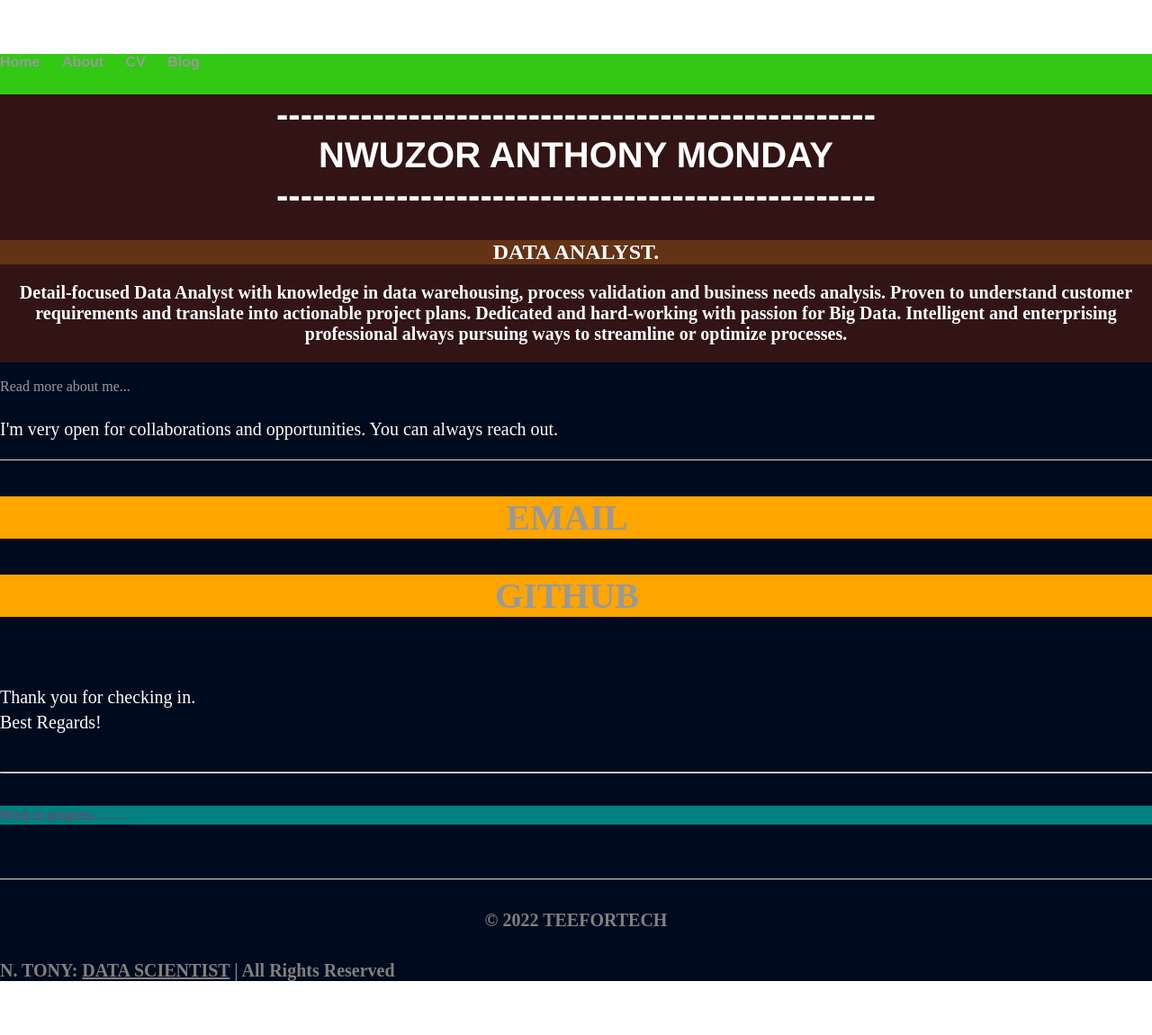
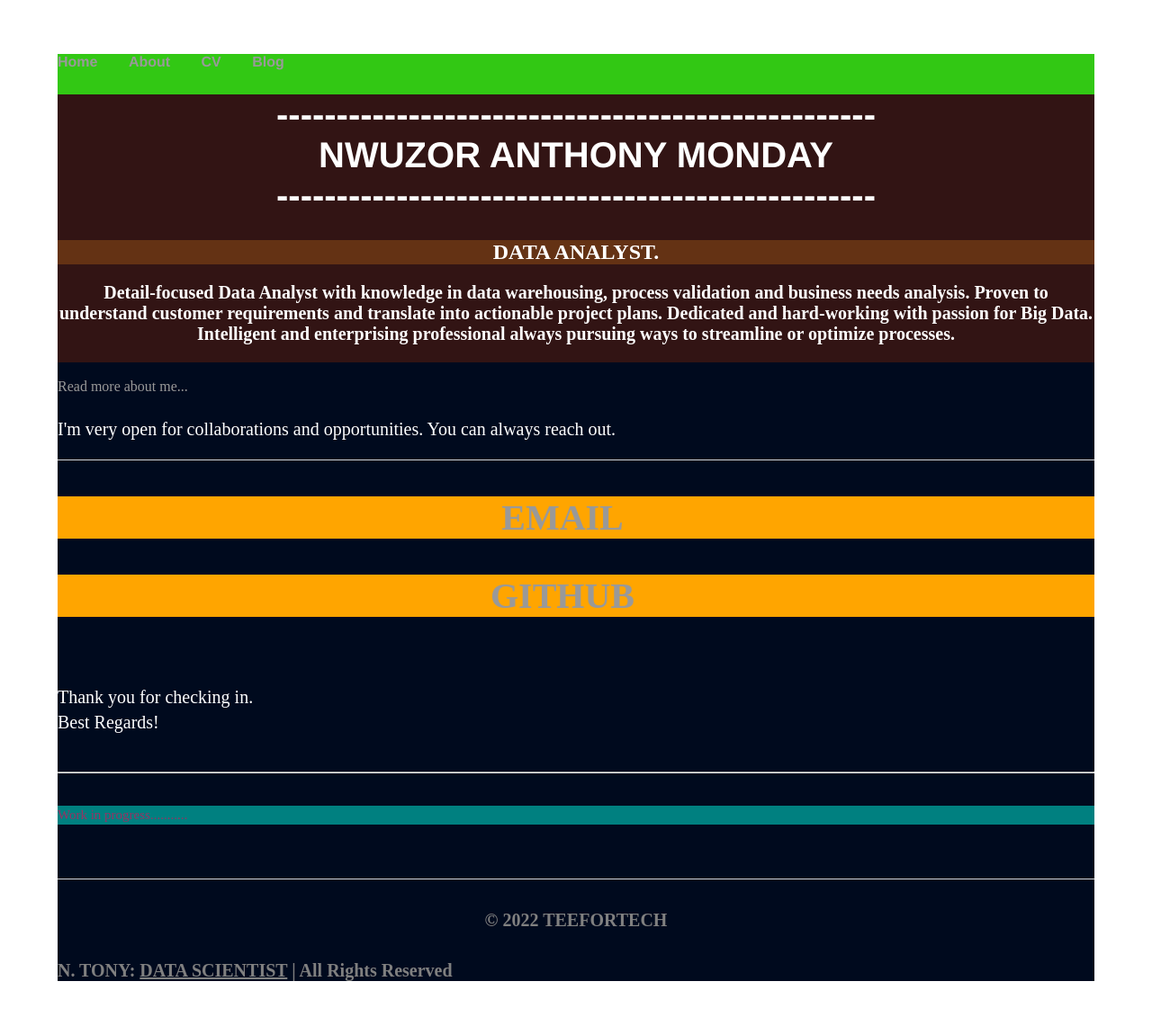
Before and after one commit to teefortech/teefortech.github.io, a Jekyll site: the page index.html, which Jekyll copies as it is, in a window 1280 px wide. Shown: the whole page at 90% size. Built offline with Jekyll 4.4.1, drawn with Linux system fonts in a browser that asks for light colours.

Commit message:
Update main.css

```diff
--- a/css/main.css
+++ b/css/main.css
@@ -1,6 +1,6 @@
 body {
     margin: 60px auto;
-    width: 100%;
+    width: 90%;
 }
 nav ul, footer ul {
     font-family:'Helvetica', 'Arial', 'Sans-Serif';
@@ -10,7 +10,7 @@ nav ul, footer ul {
 }
 nav ul li, footer ul li {
     display: inline;
-    margin-right: 20px;
+    margin-right: 30px; color: blue
 }
 a {
     text-decoration: none;
```
